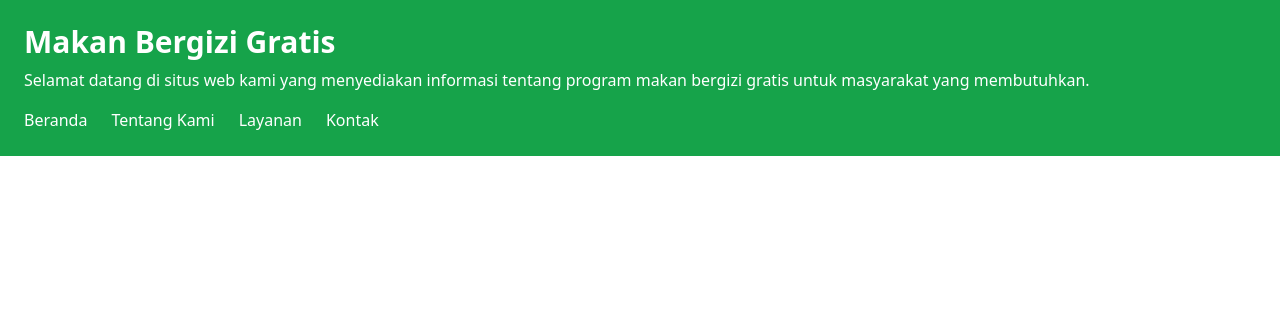
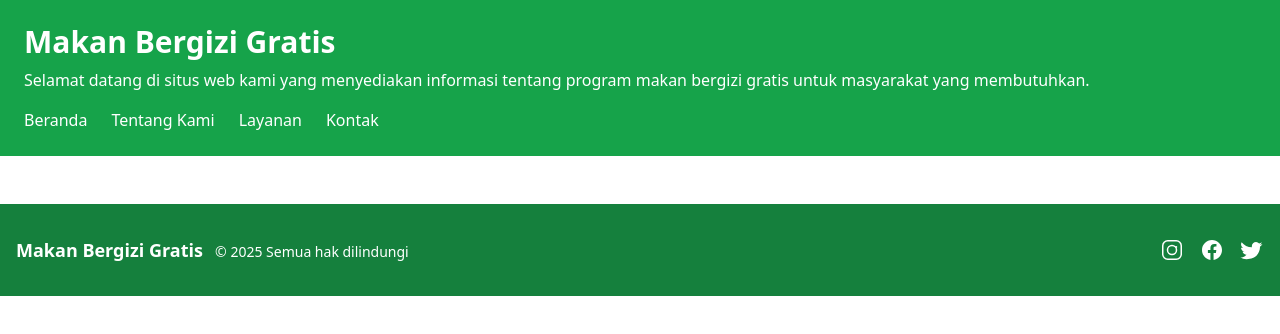
Before and after one commit to diorizqi404/makan-bergizi-gratis, a plain HTML site: page index.html in a window 1280 px wide. Drawn offline with nearby package versions, Linux system fonts and the light colour scheme.

Commit message:
adding footer

```diff
--- a/index.html
+++ b/index.html
@@ -1,15 +1,18 @@
 <!DOCTYPE html>
 <html lang="en">
   <head>
-  <meta charset="UTF-8">
-  <meta name="viewport" content="width=device-width, initial-scale=1.0">
+    <meta charset="UTF-8" />
+    <meta name="viewport" content="width=device-width, initial-scale=1.0" />
     <title>Makan Bergizi Gratis</title>
     <script src="https://cdn.tailwindcss.com"></script>
   </head>
   <body>
     <header class="bg-green-600 text-white p-6">
       <h1 class="text-3xl font-bold mb-2">Makan Bergizi Gratis</h1>
-    <p class="mb-4">Selamat datang di situs web kami yang menyediakan informasi tentang program makan bergizi gratis untuk masyarakat yang membutuhkan.</p>
+      <p class="mb-4">
+        Selamat datang di situs web kami yang menyediakan informasi tentang
+        program makan bergizi gratis untuk masyarakat yang membutuhkan.
+      </p>
       <nav>
         <ul class="flex space-x-6">
           <li><a href="#home" class="hover:underline">Beranda</a></li>
@@ -19,5 +22,39 @@
         </ul>
       </nav>
     </header>
+
+    <footer class="bg-green-700 text-white py-8 mt-12">
+      <div
+        class="container mx-auto px-4 flex flex-col md:flex-row items-center justify-between"
+      >
+        <div class="mb-4 md:mb-0">
+          <span class="font-semibold text-lg">Makan Bergizi Gratis</span>
+          <span class="ml-2 text-sm">© 2025 Semua hak dilindungi</span>
+        </div>
+        <div class="flex space-x-4">
+          <a href="#" class="hover:text-green-300" aria-label="Instagram">
+            <svg class="w-6 h-6" fill="currentColor" viewBox="0 0 24 24">
+              <path
+                d="M7.75 2h8.5A5.75 5.75 0 0 1 22 7.75v8.5A5.75 5.75 0 0 1 16.25 22h-8.5A5.75 5.75 0 0 1 2 16.25v-8.5A5.75 5.75 0 0 1 7.75 2zm0 1.5A4.25 4.25 0 0 0 3.5 7.75v8.5A4.25 4.25 0 0 0 7.75 20.5h8.5A4.25 4.25 0 0 0 20.5 16.25v-8.5A4.25 4.25 0 0 0 16.25 3.5h-8.5zm4.25 3.25a5.25 5.25 0 1 1 0 10.5 5.25 5.25 0 0 1 0-10.5zm0 1.5a3.75 3.75 0 1 0 0 7.5 3.75 3.75 0 0 0 0-7.5zm5.25.75a1 1 0 1 1-2 0 1 1 0 0 1 2 0z"
+              />
+            </svg>
+          </a>
+          <a href="#" class="hover:text-green-300" aria-label="Facebook">
+            <svg class="w-6 h-6" fill="currentColor" viewBox="0 0 24 24">
+              <path
+                d="M22 12c0-5.522-4.478-10-10-10S2 6.478 2 12c0 5.019 3.676 9.163 8.438 9.877v-6.987h-2.54v-2.89h2.54V9.797c0-2.506 1.492-3.89 3.777-3.89 1.094 0 2.238.195 2.238.195v2.46h-1.26c-1.243 0-1.63.771-1.63 1.562v1.875h2.773l-.443 2.89h-2.33v6.987C18.324 21.163 22 17.019 22 12z"
+              />
+            </svg>
+          </a>
+          <a href="#" class="hover:text-green-300" aria-label="Twitter">
+            <svg class="w-6 h-6" fill="currentColor" viewBox="0 0 24 24">
+              <path
+                d="M22.46 6c-.77.35-1.6.59-2.47.7a4.3 4.3 0 0 0 1.88-2.37c-.83.5-1.75.87-2.72 1.07A4.28 4.28 0 0 0 16.11 4c-2.37 0-4.29 1.92-4.29 4.29 0 .34.04.67.11.99C7.69 9.13 4.07 7.15 1.64 4.15c-.37.64-.58 1.38-.58 2.17 0 1.5.76 2.83 1.92 3.61-.71-.02-1.38-.22-1.97-.54v.05c0 2.09 1.49 3.83 3.47 4.23-.36.1-.74.16-1.13.16-.28 0-.54-.03-.8-.08.54 1.68 2.11 2.9 3.97 2.93A8.6 8.6 0 0 1 2 19.54c-.56 0-1.11-.03-1.65-.1A12.13 12.13 0 0 0 8.29 21c7.55 0 11.69-6.26 11.69-11.69 0-.18-.01-.36-.02-.54A8.18 8.18 0 0 0 22.46 6z"
+              />
+            </svg>
+          </a>
+        </div>
+      </div>
+    </footer>
   </body>
 </html>
```
Lines whose indentation alone changed are shown as unchanged.
